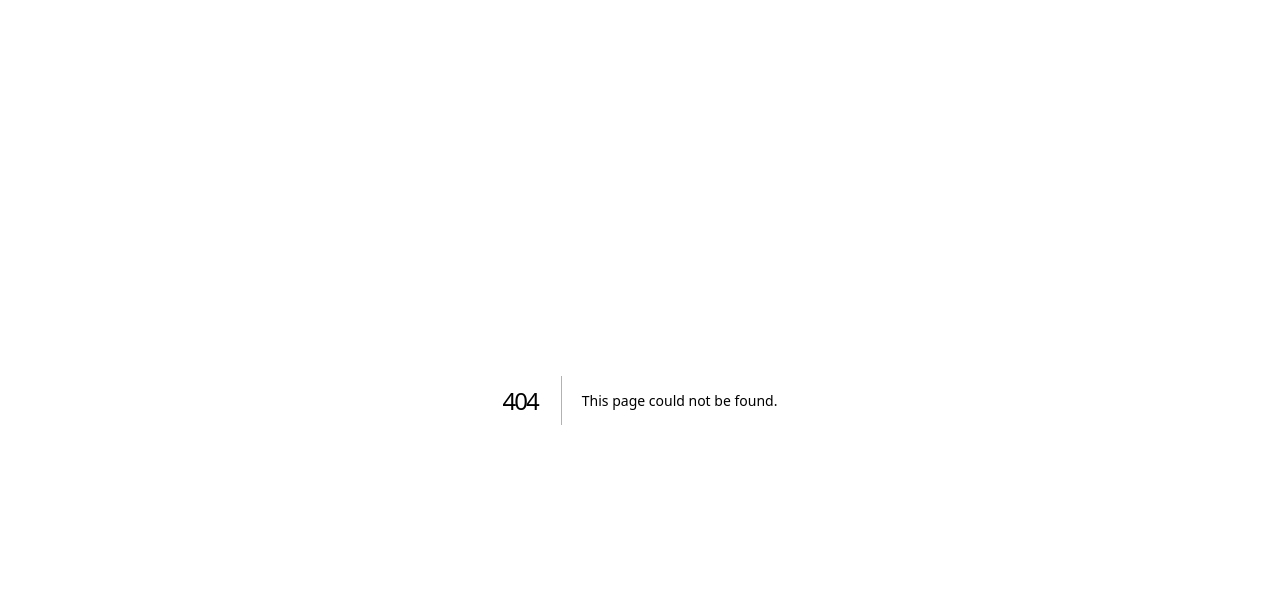
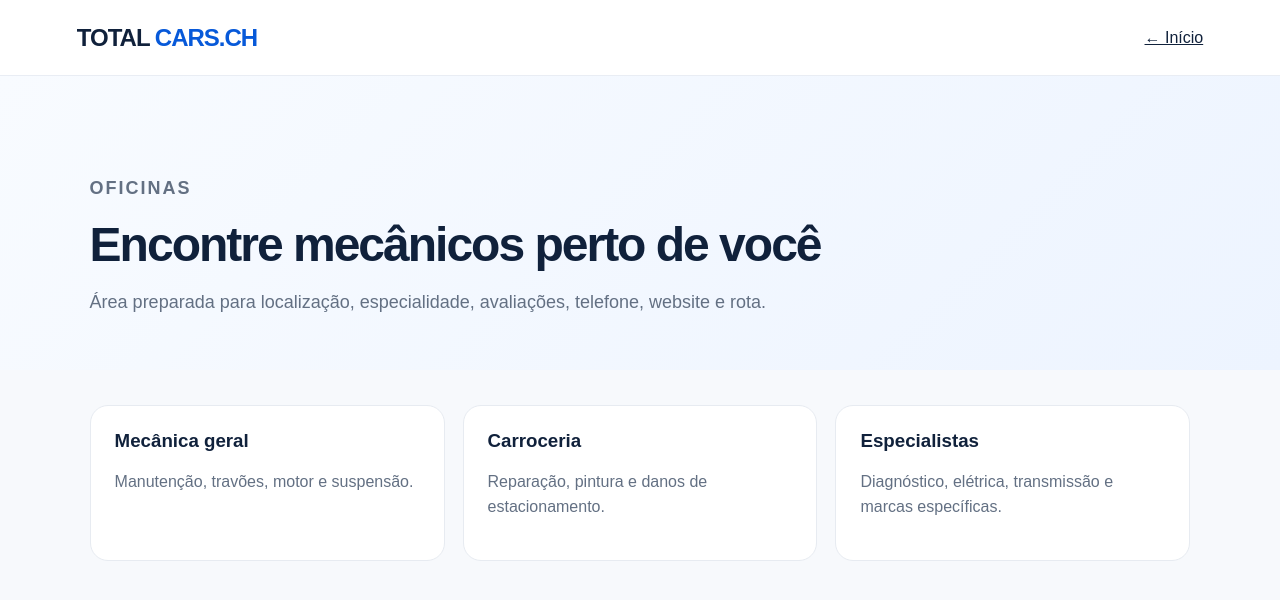
Before and after one commit to ricardobrojek-collab/Total-cars-, a Next.js app: page /oficinas in a window 1280 px wide. Before the commit this address had no page. Shown: the top 600 px of the page. Built offline with nearby package versions, Linux system fonts and the light colour scheme.

Commit message:
Add oficinas section

```diff
--- /dev/null
+++ b/app/oficinas/page.js
@@ -0,0 +1 @@
+const items=[["Mecânica geral","Manutenção, travões, motor e suspensão."],["Carroceria","Reparação, pintura e danos de estacionamento."],["Especialistas","Diagnóstico, elétrica, transmissão e marcas específicas."]]; export default function Page(){return <main className="simplePage"><header className="top"><a className="brand brandLink" href="/">TOTAL <b>CARS</b><span>.CH</span></a><a href="/">← Início</a></header><section className="simpleHero"><p className="eyebrow">OFICINAS</p><h1>Encontre mecânicos perto de você</h1><p>Área preparada para localização, especialidade, avaliações, telefone, website e rota.</p></section><section className="cardsList">{items.map(([t,d])=><article className="infoCard" key={t}><h3>{t}</h3><p>{d}</p></article>)}</section></main>}
```
